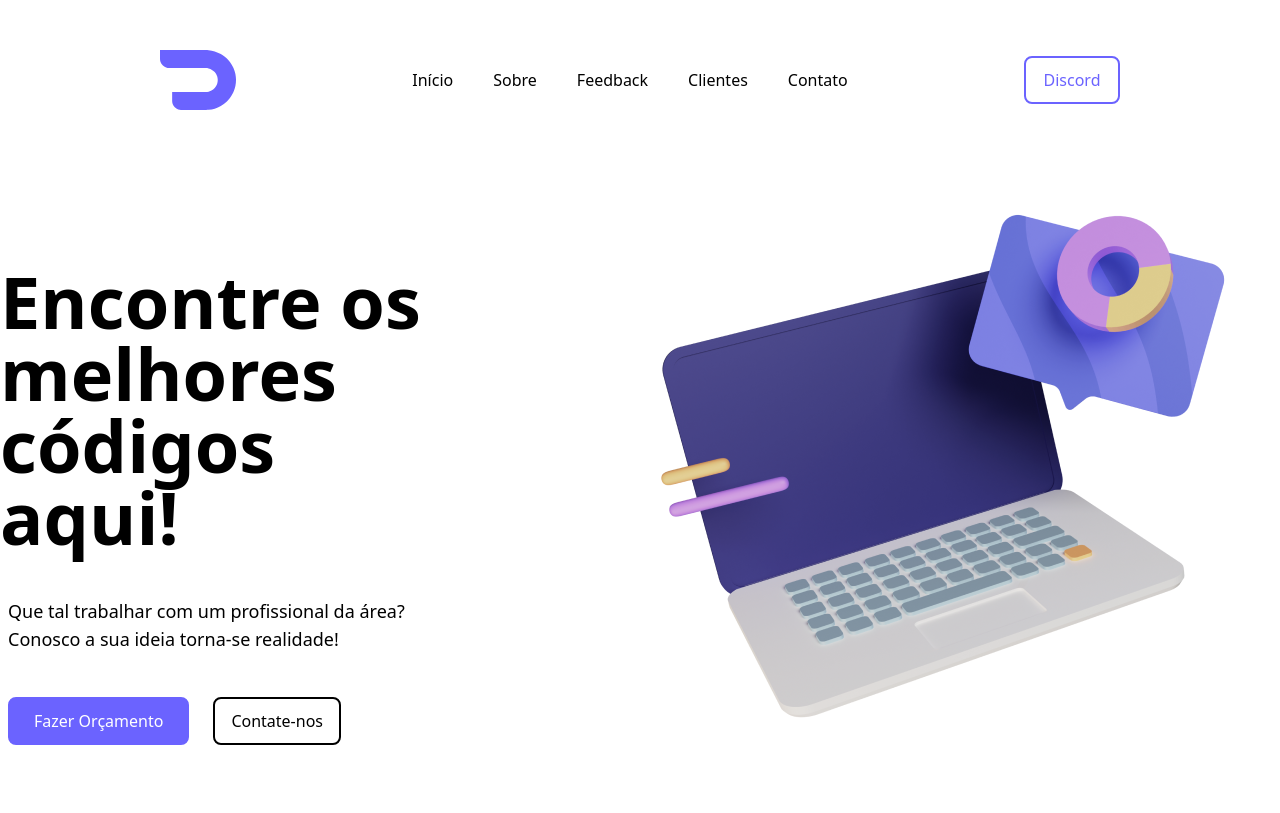
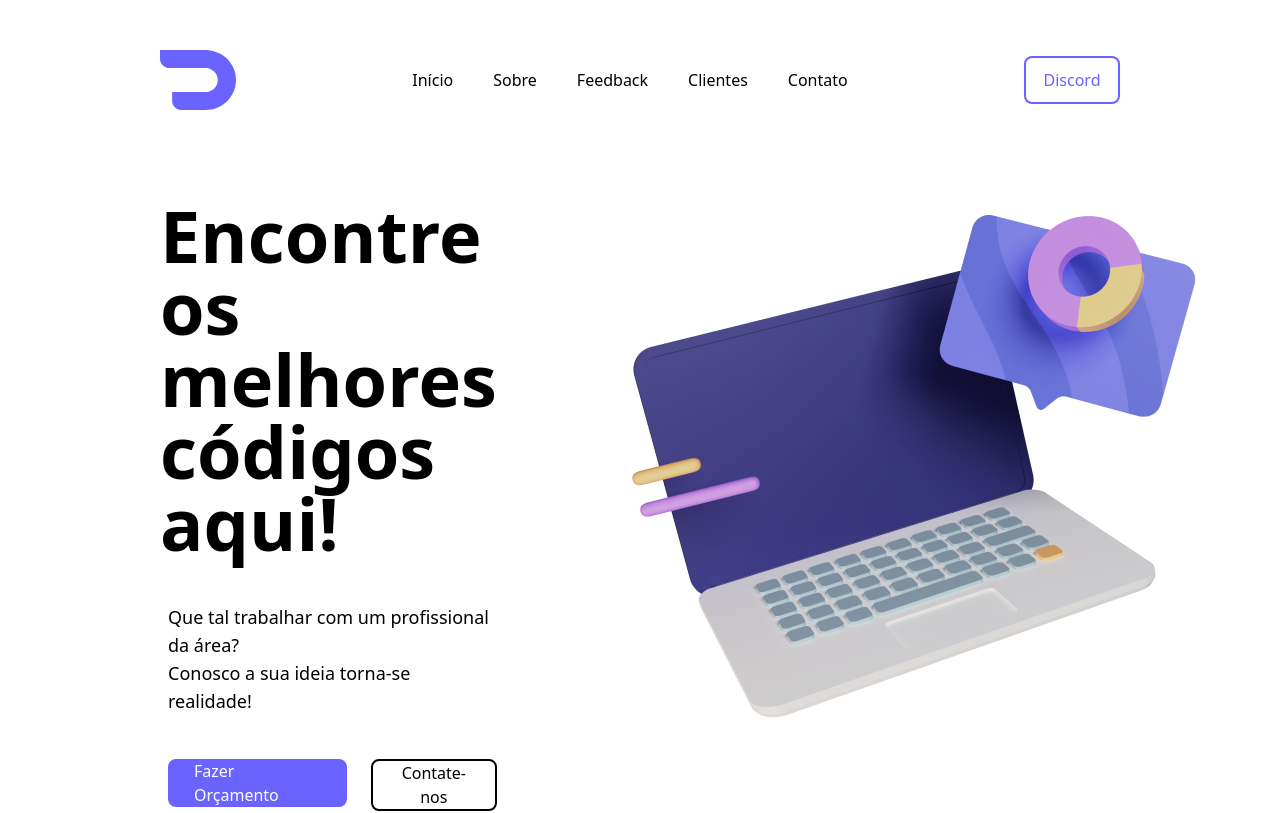
Before and after one commit to ruanjkz/denver-web, a React (Vite) app: page / in a window 1280 px wide. Shown: the top 813 px of the page. Built offline with nearby package versions, Linux system fonts and the light colour scheme.

Commit message:
Fix typewrriter HeroSection bug

```diff
--- a/src/components/Header/Header.tsx
+++ b/src/components/Header/Header.tsx
@@ -5,7 +5,7 @@ export function Header() {
     var Link = Scroll.Link;
     return (
         <>
-            <div className="w-1480 h-40 flex items-center justify-between font-medium w-9/12">
+            <div className="h-40 flex items-center justify-between font-medium w-9/12">
                 <img src={logo}/>
                 <div className="flex gap-10">
                     <p className="cursor-pointer">Início</p>
--- a/src/components/HeroSection/HeroSection.tsx
+++ b/src/components/HeroSection/HeroSection.tsx
@@ -11,7 +11,7 @@ export function HeroSection() {
     }, [])
     return(
         <>
-            <div data-aos="fade-up" data-aos-duration="1000" className="w-1480 h-674 mt-2 flex items-center justify-between">
+            <div data-aos="fade-up" data-aos-duration="1000" className="w-1480 h-674 mt-2 flex items-center justify-between gap-x-20 w-9/12">
                 <div className="flex flex-col gap-y-5">
                     <div className="font-bold text-7xl">
                     <Typewriter onInit={(typewriter) => {typewriter.typeString('Encontre os melhores <br /> códigos aqui!').callFunction(() => {console.log('String typed out!')}).pauseFor(1500).start()}}/>
@@ -22,7 +22,7 @@ export function HeroSection() {
                         <button className="border-2 border-solid border-black rounded-lg px-4 font-medium hover:bg-black hover:text-white transition duration-300 ease-in-out">Contate-nos</button>
                     </div>
                 </div>
-                <img draggable="false" className="mb-32 ml-32" src={computer}/>
+                <img draggable="false" className="mb-32" src={computer}/>
             </div>
         </>
     )
```
